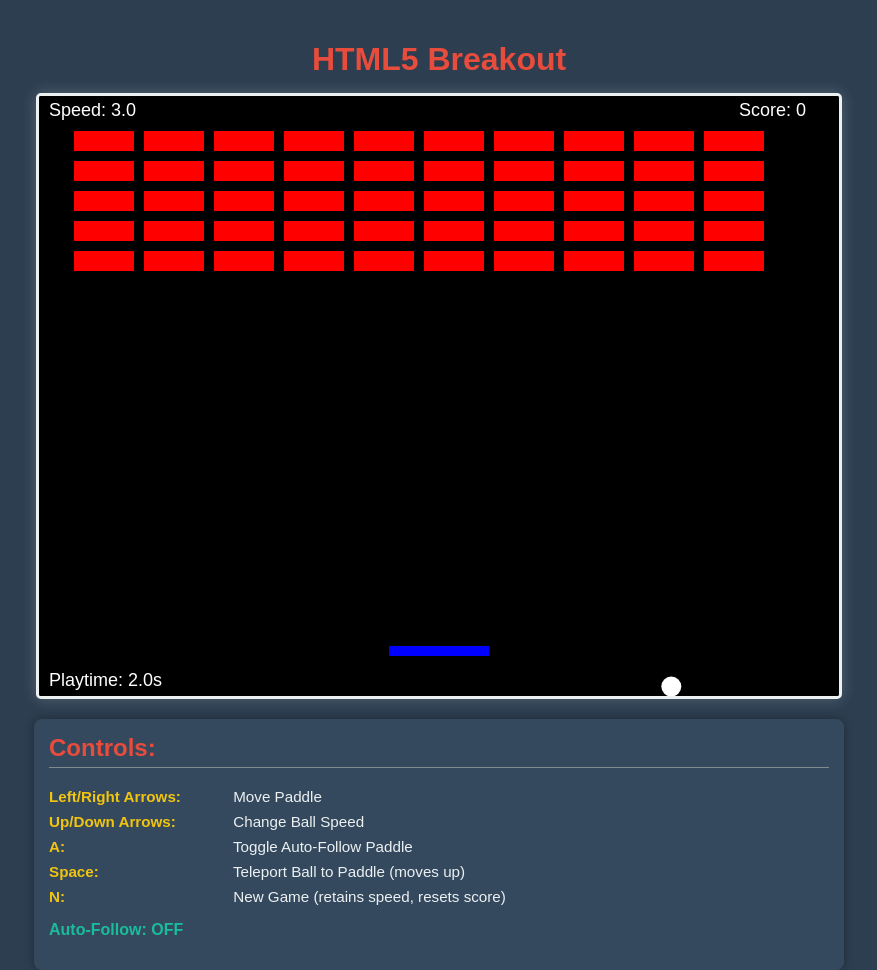
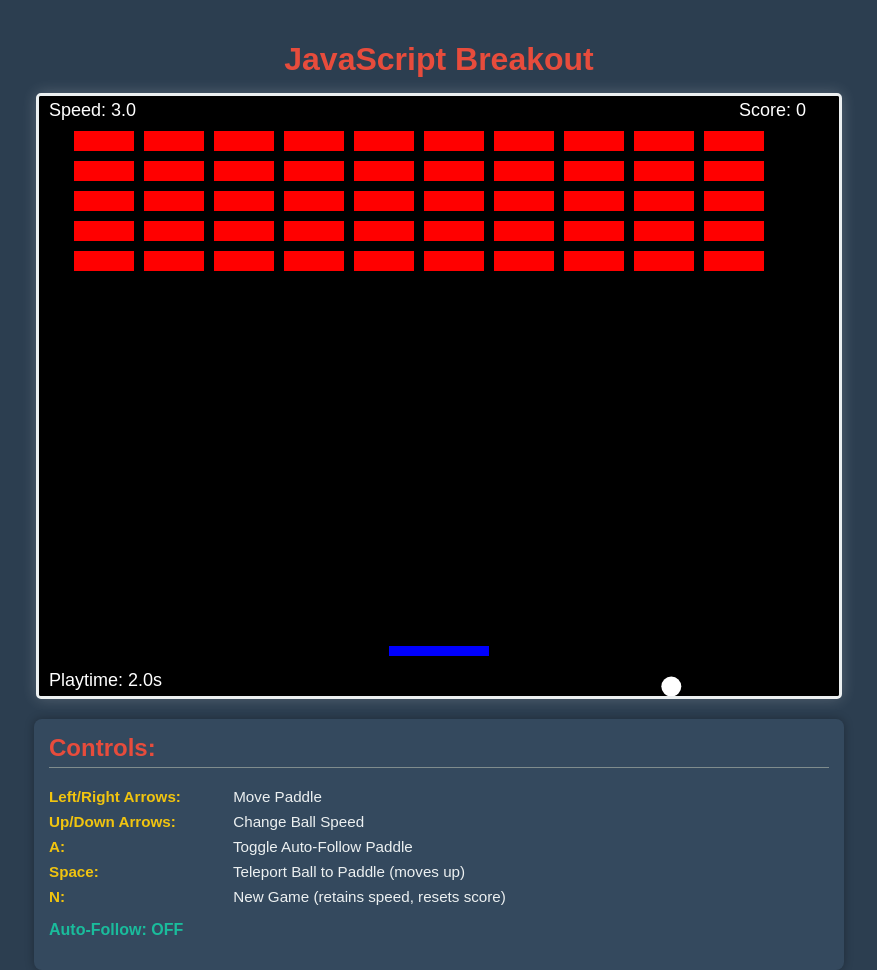
Before and after one commit to pemmyz/js_breakout, a plain HTML site: page index.html in a window 1280 px wide. Shown: the whole page, without its empty margins (201-1078 px from the left). Drawn offline with Linux system fonts and the light colour scheme.

Commit message:
fixed title name

```diff
--- a/index.html
+++ b/index.html
@@ -3,11 +3,11 @@
 <head>
     <meta charset="UTF-8">
     <meta name="viewport" content="width=device-width, initial-scale=1.0">
-    <title>HTML5 Breakout</title>
+    <title>JavaScript Breakout</title>
     <link rel="stylesheet" href="style.css">
 </head>
 <body>
-    <h1>HTML5 Breakout</h1>
+    <h1>JavaScript Breakout</h1>
     <canvas id="gameCanvas"></canvas>
     <div class="controls-info">
         <h2>Controls:</h2>
```
